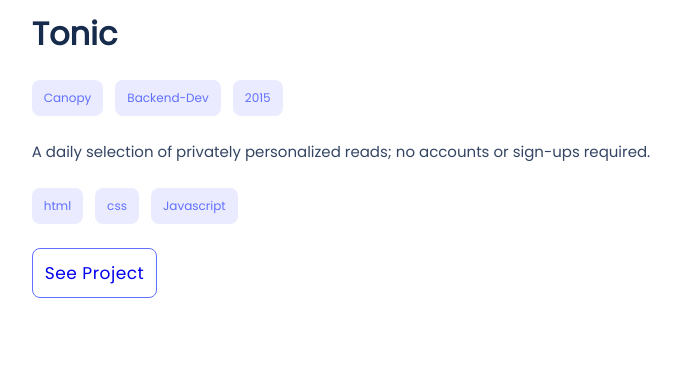
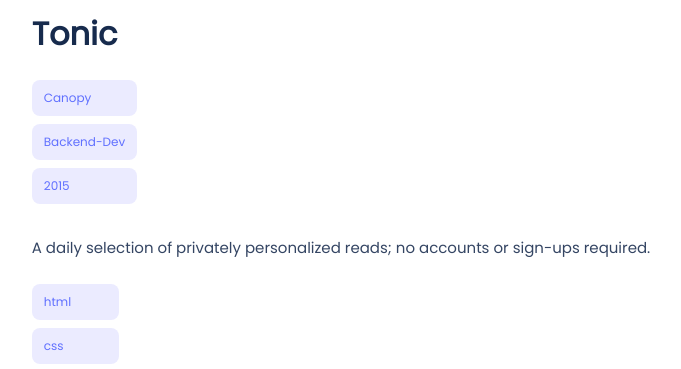
Before and after one commit to assadounto/Portfolio_Mobile_Version, a website: page index.html in a window 1280 px wide. Shown: the part 1138-1507 px from the top of the page, without its empty margins (299-980 px from the left). Drawn offline with Linux system fonts and the light colour scheme.

Commit message:
Update using float
By Pair Programming

```diff
--- a/style.css
+++ b/style.css
@@ -175,7 +175,7 @@
 }
 
 .card ul {
-  display: flex;
+  float:auto;
   column-gap: 12px;
 }
 
@@ -199,6 +199,7 @@
 }
 
 .card ul > li {
+  margin-bottom: 8px;
   background: #ebebff;
   border-radius: 8px;
   box-sizing: border-box;
```
